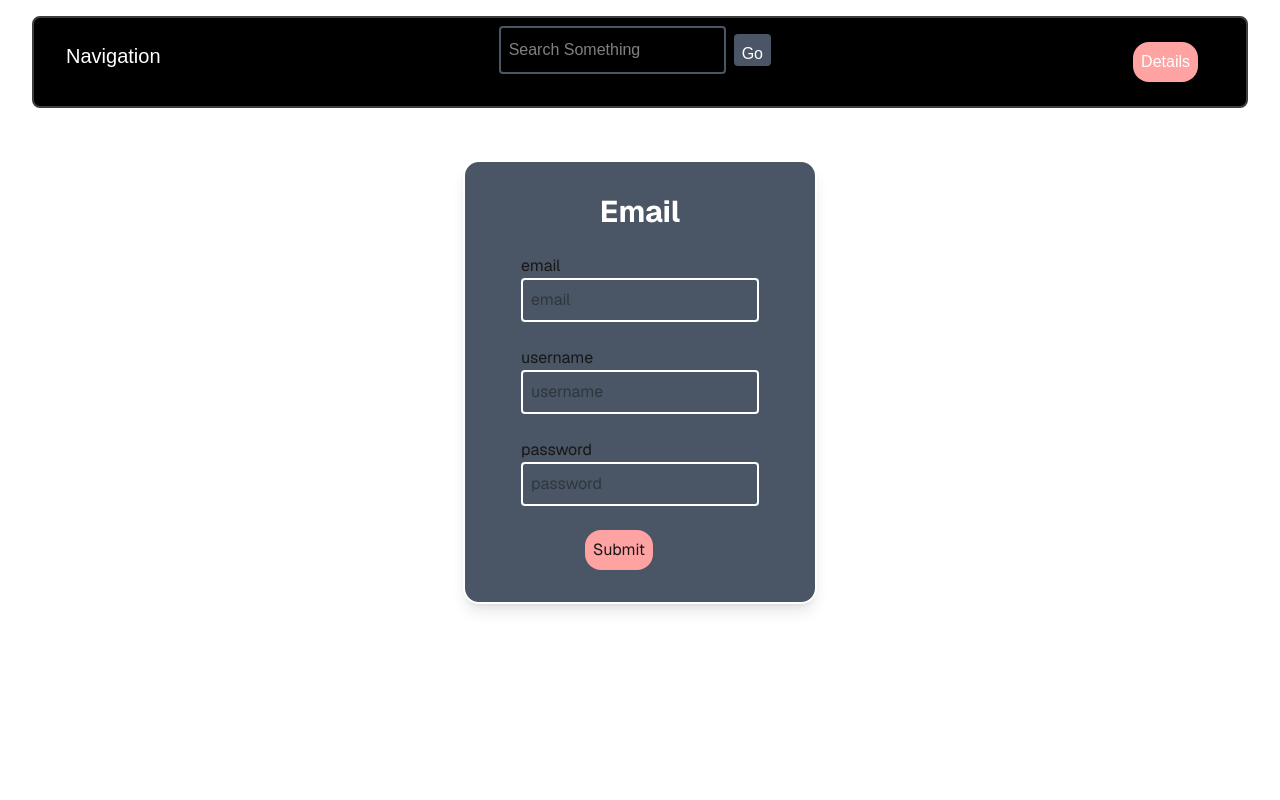
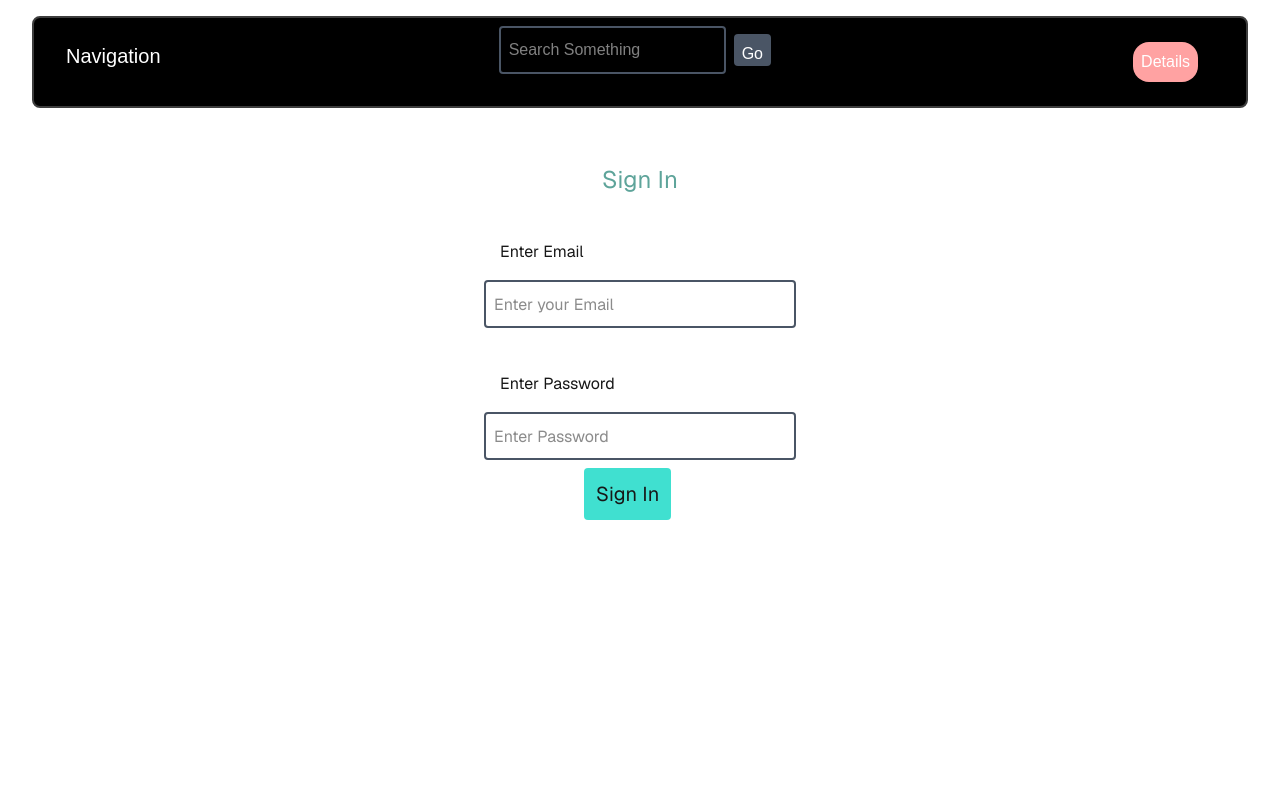
Before and after one commit to leegondeexnut/Robinhood, a Next.js app in the folder Per-Ankh/: page /login in a window 1280 px wide. Shown: the top 800 px of the page. Built offline with nearby package versions, Linux system fonts and the light colour scheme.

Commit message:
details page

```diff
--- /dev/null
+++ b/Per-Ankh/app/api/user/login/route.tsx
@@ -0,0 +1,33 @@
+import knex from "knex";
+import { NextResponse } from "next/server";
+import bcrypt from 'bcrypt'
+import knexConfig from "@/knexfile";
+require("dotenv").config();
+
+const kn = knex(knexConfig.development);
+
+
+export async function POST(request: Request) {
+  try {
+    const { email, password } = await request.json();
+    if ( !email || !password  ) {
+      return NextResponse.json({ error: "Oops you might have left one or more fields empty" }, { status: 400 });
+    }
+    const existingEmail = await kn('users').where("email", email);
+
+    if (existingEmail.length === 0) {
+      return NextResponse.json({ error: "This email does not exist." }, { status: 409 });
+    }
+    const pass = existingEmail.map((val)=>{
+        return val.password
+    })
+    const match = await bcrypt.compare(password, pass[0]);
+    if(!match){
+        return NextResponse.json({error: "The password didnt match try again."}, {status: 422});
+    }
+    return NextResponse.json({ message: "Logged in successfully", user: existingEmail }, { status: 201 });
+  } catch (error) {
+    console.error(error);
+    return NextResponse.json({ message: "Internal Server Error" }, { status: 500 });
+  }
+}
--- a/Per-Ankh/app/details/page.tsx
+++ b/Per-Ankh/app/details/page.tsx
@@ -1,8 +1,7 @@
 export default function DetailsPage() {
     return(
-        <div className="flex flex-col items-center justify-center h-screen">
-            <h1 className="text-3xl font-bold mb-4">Details Page</h1>
-            <p className="text-lg">This is the details page content.</p>
-        </div>
+         <div className="font-sans grid grid-rows-[20px_1fr_20px] sm:p-5 h-screen">
+            <div id="feed" className="left-0 w-56 h- bg-red-300 mt-25"></div>
+         </div>
     )
 }
--- a/Per-Ankh/app/login/page.tsx
+++ b/Per-Ankh/app/login/page.tsx
@@ -1,16 +1,67 @@
-import Form from "@/app/components/Form";
+'use client'
+import {useState} from 'react';
+import {  useRouter } from 'next/navigation';
 
-export default function Login() {
-  return (
-    <div className="font-sans grid grid-rows-[20px_1fr_20px] justify-items-center mt-20 h-screen">
-      <Form
-        title="Email"
-        blank={[
-          { name: "email", id: "email1" },
-          { name: "username", id: "username1" },
-          { name: "password", id: "password2" },
-        ]}
-      />
+
+export default function LogPage(){
+    const router = useRouter()
+    const [form, setForm] = useState({
+        email: "",
+        password: "",
+    })
+    const handlechange = (e: React.ChangeEvent<HTMLInputElement | HTMLSelectElement | HTMLTextAreaElement>)=>{
+        setForm({ ...form, [e.target.name]: e.target.value});
+    }
+    const handleSubmit = async (e: React.FormEvent) =>{
+        e.preventDefault();
+        try{
+            const res = await fetch('/api/user/login',{
+                method: 'POST',
+                body: JSON.stringify(form)
+            });
+            if(res.ok || res.status === 201){
+                alert("User Logged in Successfully")
+                return router.push('/details')
+
+            }
+            if(res.status === 422){
+              return alert("The password didn't match")
+            }
+            if(res.status === 409){
+              return alert("The email doesn't exist.")
+            }
+        }catch (error){
+            alert("Login Failed try again")
+        }
+    }
+
+    return(
+    <div className="font-sans grid grid-rows-[20px_1fr_20px] justify-items-center sm:p-20 h-screen mt-16 ">
+        <section className="p-5 grid grid-col justify-items-center">
+            <h1 className="mx-78 text-2xl text-[#5EA49A] ">Sign In</h1>
+            <form className="pb-7" onSubmit={handleSubmit}>
+                 <div className="mt-7 mx-10 grid grid-col">
+                    <label className="m-4">Enter Email</label>
+                    <input placeholder="Enter your Email" id="thetaEmail"
+                     name="email"
+                     className="border-2 border-gray-600 p-2 rounded h-12 w-78"
+                     value = {form.email}
+                     onChange={handlechange}/>
+
+                </div>
+                 <div className="mt-7 mx-10 grid grid-col">
+                    <label className="m-4">Enter Password</label>
+                    <input type="password"
+                    placeholder="Enter Password"
+                    id="thetaPassword"
+                    name="password"
+                    className="border-2 border-gray-600 p-2 rounded h-12 w-78"
+                    value = {form.password}
+                     onChange={handlechange}/>
+                </div>
+                <button type="submit" className="bg-[#40E0D0] rounded p-3 m-2 ml-35 text-xl hover:bg-red-300">Sign In</button>
+            </form>
+        </section>
     </div>
-  );
+    )
 }
```
